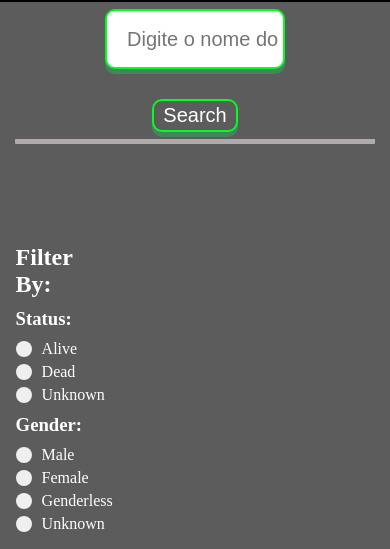
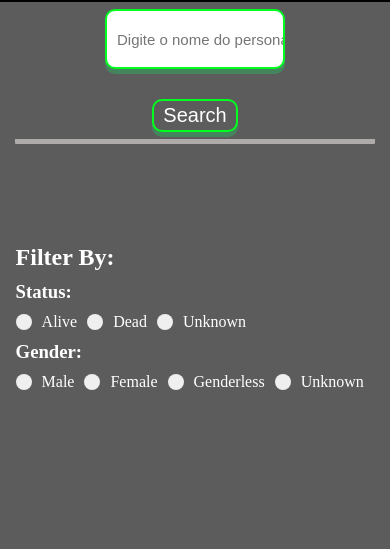
Before and after one commit to EduardoFeitosa08/Rick-and-Morty-Wiki, a plain HTML site: page index.html in a window 390 px wide. Shown: the part 295-844 px from the top of the page. Drawn offline with Linux system fonts and the light colour scheme; no server answers.

Commit message:
Responsividade para Celular Finalizada

```diff
--- a/style.css
+++ b/style.css
@@ -392,6 +392,11 @@ main{
         padding-left: 10%;
     }
 
+    .search-section input{
+        padding-left: 10px;
+        font-size: 15px;
+    }
+
     .solo-character-section{
         display: flex;
         flex-direction: column;
@@ -407,3 +412,23 @@ main{
         width: 40%;
     }
 }
+
+@media(max-width: 480px){
+    .characters{
+        flex-direction: column;
+    }
+
+    .characters-filters{
+        padding-bottom: 5%;
+    }
+
+    .characters-filters div{
+        flex-direction: row;
+        gap: 10px;
+        font-size: 16px;
+        flex-wrap: wrap;
+    }
+
+    .show-characters{
+    }
+}
```
